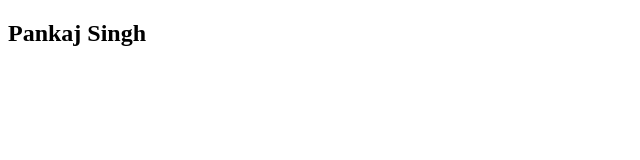
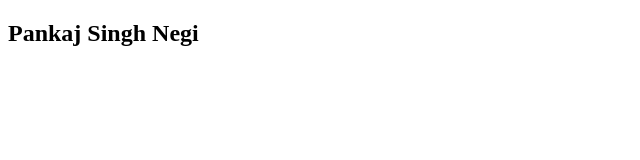
Before and after one commit to gajenweb/learnhtml, a plain HTML site: page index.html in a window 1280 px wide. Shown: the full height of the page, 0-640 px from the left. Drawn offline with Linux system fonts and the light colour scheme.

Commit message:
Name changed

```diff
--- a/index.html
+++ b/index.html
@@ -7,6 +7,6 @@
     <title>Document</title>
 </head>
 <body>
-    <h2>Pankaj Singh</h2>
+    <h2>Pankaj Singh Negi</h2>
 </body>
 </html>
```
